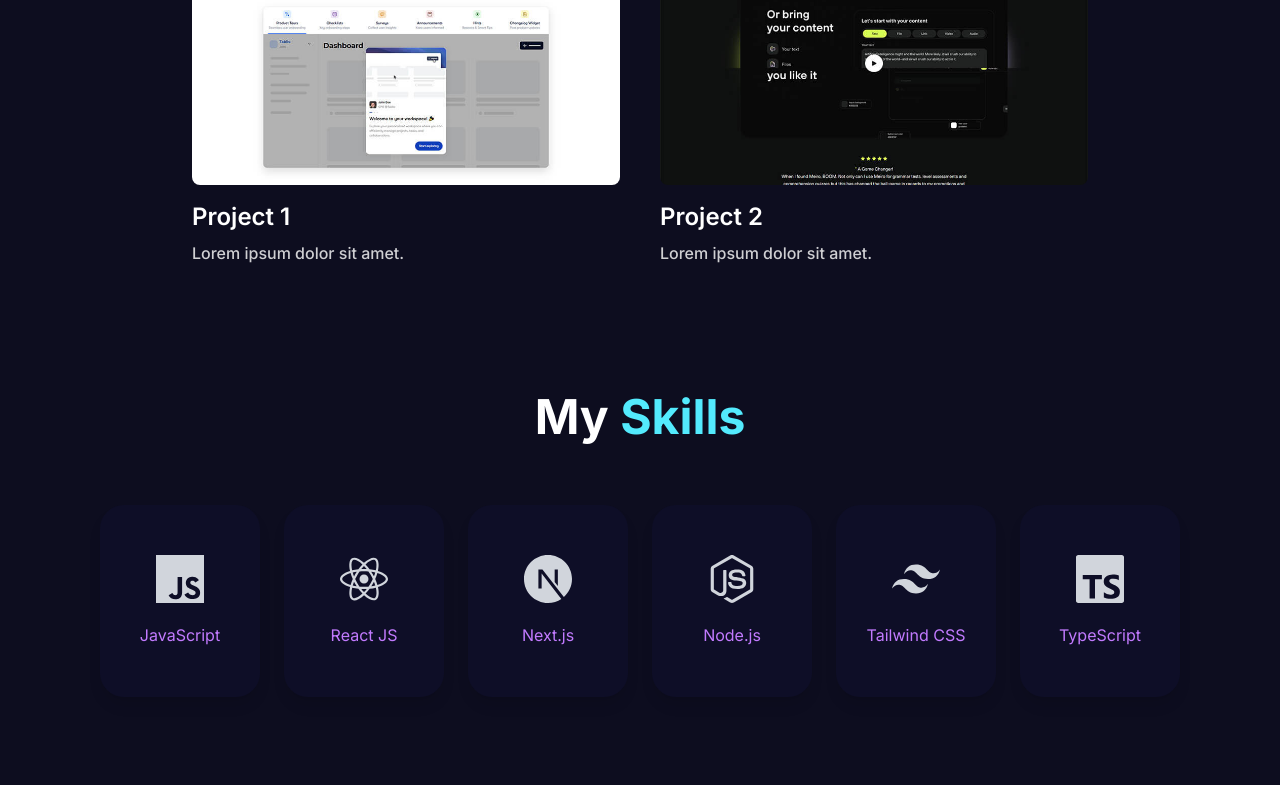
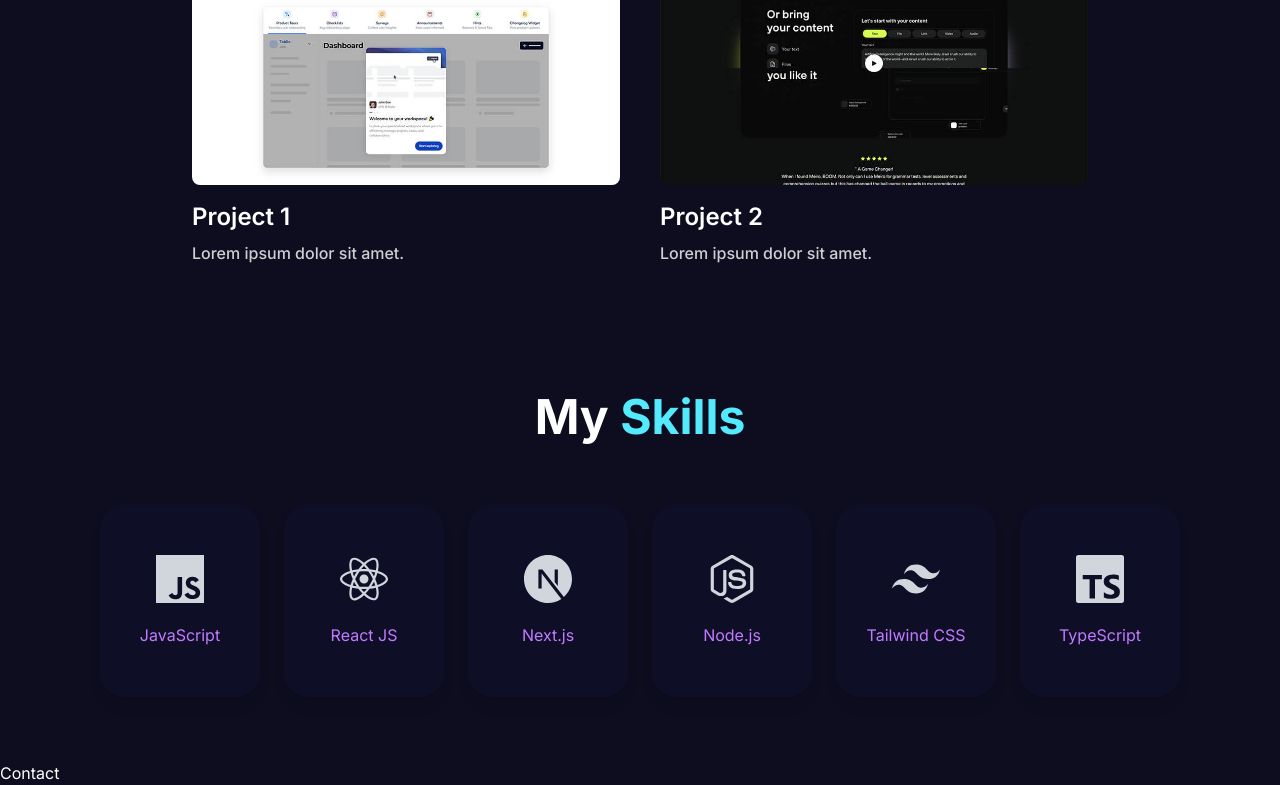
Before and after one commit to Camden-Kirkpatrick/portfolio_website, a Next.js app: page / in a window 1280 px wide. Shown: the part 1704-2489 px from the top of the page. Before the commit the page ends 2465 px from the top, so only its background shows below. Built offline with nearby package versions, Linux system fonts and the light colour scheme.

Commit message:
created Contact.tsx

```diff
--- /dev/null
+++ b/components/Home/Contact/Contact.tsx
@@ -0,0 +1,9 @@
+import React from 'react'
+
+const Contact = () => {
+  return (
+    <div>Contact</div>
+  )
+}
+
+export default Contact
--- a/components/Home/Home.tsx
+++ b/components/Home/Home.tsx
@@ -3,6 +3,7 @@
 import Resume from './Resume/Resume';
 import Projects from './Projects/Projects';
 import Skills from './Skills/Skills';
+import Contact from './Contact/Contact';
 
 const Home = () => {
   return (
@@ -11,6 +12,7 @@
       <Resume />
       <Projects />
       <Skills />
+      <Contact />
     </div>
   )
 }
```
